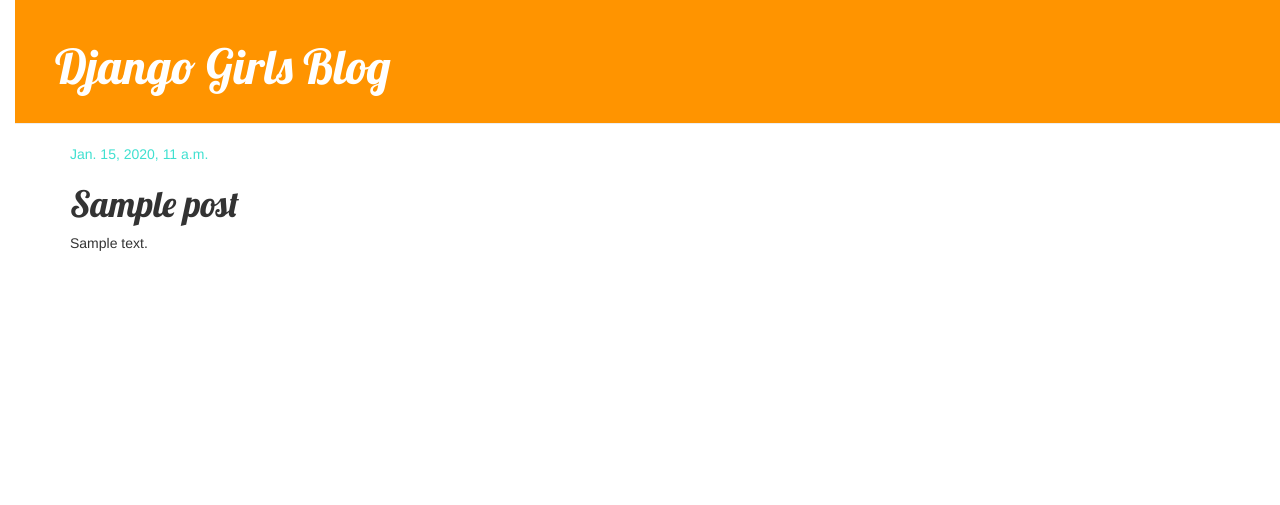
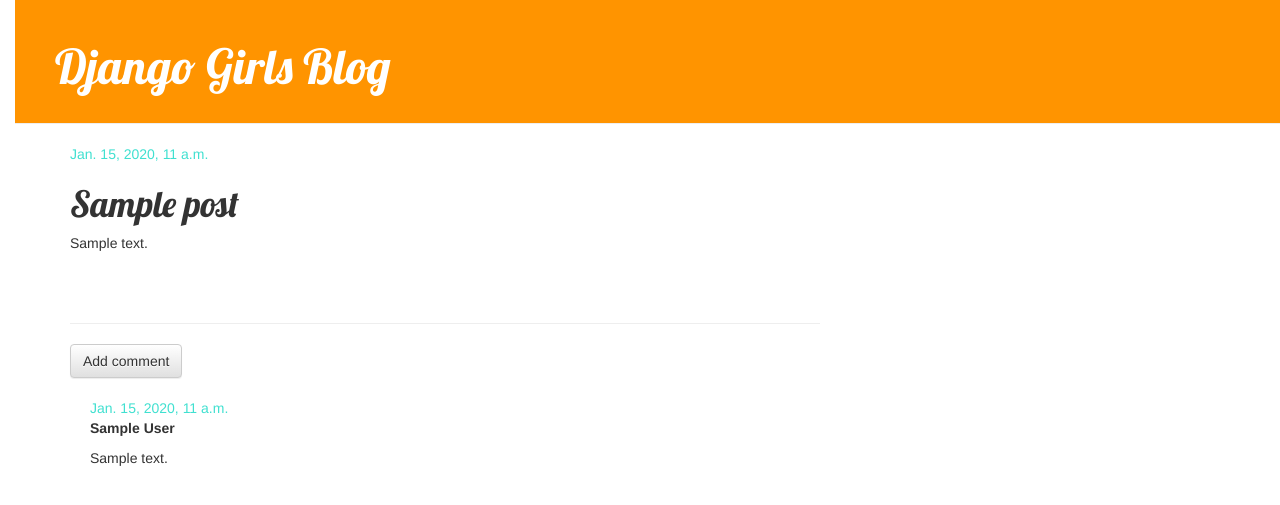
Before and after one commit to astephanieh/my-first-blog, a Django app: page /post/1/ in a window 1280 px wide. Shown: the top 505 px of the page. Run offline with Django 3.2, Linux system fonts and the light colour scheme; tables that the repository leaves empty hold one stand-in row (values such as "Sample post"); some libraries are stand-ins or nearby versions.

Commit message:
Added comments that are moderated only those approved are viewed with count

```diff
--- a/blog/admin.py
+++ b/blog/admin.py
@@ -1,6 +1,8 @@
 from django.contrib import admin
-from .models import Post
+from .models import Post, Comment
+
 
 admin.site.register(Post)
+admin.site.register(Comment)
 
 # Register your models here.
--- a/blog/models.py
+++ b/blog/models.py
@@ -17,5 +17,20 @@ class Post(models.Model):
 
     def __str__(self):
         return self.title
+    def approved_comments(self):
+        return self.comments.filter(approved_comment=True)
 
-# Create your models here.
+
+class Comment(models.Model):
+    post = models.ForeignKey('blog.Post', related_name='comments')
+    author = models.CharField(max_length=200)
+    text = models.TextField()
+    created_date = models.DateTimeField(default=timezone.now)
+    approved_comment = models.BooleanField(default=False)
+
+    def approve(self):
+        self.approved_comment = True
+        self.save()
+
+    def __str__(self):
+        return self.text
--- a/blog/static/css/blog.css
+++ b/blog/static/css/blog.css
@@ -54,3 +54,7 @@ h1, h2, h3, h4 {
 .post h1 a, .post h1 a:visited {
     color: #000000;
 }
+
+.comment {
+    margin: 20px 0px 20px 20px;
+}
--- a/blog/templates/blog/post_detail.html
+++ b/blog/templates/blog/post_detail.html
@@ -13,4 +13,25 @@
         <h1>{{ post.title }}</h1>
         <p>{{ post.text|linebreaksbr }}</p>
     </div>
+    <hr>
+    <a class="btn btn-default" href="{% url 'add_comment_to_post' pk=post.pk %}">Add comment</a>
+{% for comment in post.comments.all %}
+    {% if user.is_authenticated or comment.approved_comment %}
+    <div class="comment">
+        <div class="date">
+            {{ comment.created_date }}
+            {% if not comment.approved_comment %}
+                <a class="btn btn-default" href="{% url 'comment_remove' pk=comment.pk %}"><span class="glyphicon glyphicon-remove"></span></a>
+                <a class="btn btn-default" href="{% url 'comment_approve' pk=comment.pk %}"><span class="glyphicon glyphicon-ok"></span></a>
+            {% endif %}
+        </div>
+        <strong>{{ comment.author }}</strong>
+        <p>{{ comment.text|linebreaks }}</p>
+    </div>
+    {% endif %}
+{% empty %}
+    <p>No comments here yet :(</p>
+
+{% endfor %}
+
 {% endblock %}
--- a/blog/templates/blog/post_list.html
+++ b/blog/templates/blog/post_list.html
@@ -9,6 +9,7 @@
             </div>
             <h1><a href="{% url 'post_detail' pk=post.pk %}">{{ post.title }}</a></h1>
             <p>{{ post.text|linebreaksbr }}</p>
+            <a href="{% url 'blog.views.post_detail' pk=post.pk %}">Comments: {{ post.approved_comments.count }}</a>
         </div>
     {% endfor %}
 {% endblock %}
--- a/blog/urls.py
+++ b/blog/urls.py
@@ -6,4 +6,7 @@ urlpatterns = [
     url(r'^post/(?P<pk>\d+)/$', views.post_detail, name='post_detail'),
     url(r'^post/new/$', views.post_new, name='post_new'),
     url(r'^post/(?P<pk>\d+)/edit/$', views.post_edit, name='post_edit'),
+    url(r'^post/(?P<pk>\d+)/comment/$', views.add_comment_to_post, name='add_comment_to_post'),
+    url(r'^comment/(?P<pk>\d+)/approve/$', views.comment_approve, name='comment_approve'),
+	url(r'^comment/(?P<pk>\d+)/remove/$', views.comment_remove, name='comment_remove'),
 ]
--- a/blog/views.py
+++ b/blog/views.py
@@ -1,9 +1,10 @@
 from django.shortcuts import render
 from django.utils import timezone
-from .models import Post
+from .models import Post, Comment
 from django.shortcuts import render, get_object_or_404
-from .forms import PostForm
+from .forms import PostForm, CommentForm
 from django.shortcuts import redirect
+from django.contrib.auth.decorators import login_required
 
 def post_list(request):
 	posts = Post.objects.filter(published_date__lte=timezone.now()).order_by('published_date')
@@ -47,3 +48,29 @@ def post_edit(request, pk):
     else:
         form = PostForm(instance=post)
     return render(request, 'blog/post_edit.html', {'form': form})
+
+def add_comment_to_post(request, pk):
+    post = get_object_or_404(Post, pk=pk)
+    if request.method == "POST":
+        form = CommentForm(request.POST)
+        if form.is_valid():
+            comment = form.save(commit=False)
+            comment.post = post
+            comment.save()
+            return redirect('blog.views.post_detail', pk=post.pk)
+    else:
+        form = CommentForm()
+    return render(request, 'blog/add_comment_to_post.html', {'form': form})
+
+@login_required
+def comment_approve(request, pk):
+    comment = get_object_or_404(Comment, pk=pk)
+    comment.approve()
+    return redirect('blog.views.post_detail', pk=comment.post.pk)
+
+@login_required
+def comment_remove(request, pk):
+    comment = get_object_or_404(Comment, pk=pk)
+    post_pk = comment.post.pk
+    comment.delete()
+    return redirect('blog.views.post_detail', pk=post_pk)
```
Also changed, not shown: blog/forms.py (+7 -1 lines), blog/templates/blog/add_comment_to_post.html (added, +9 -0 lines), blog/migrations/0002_comment.py (added), 1 other file.
